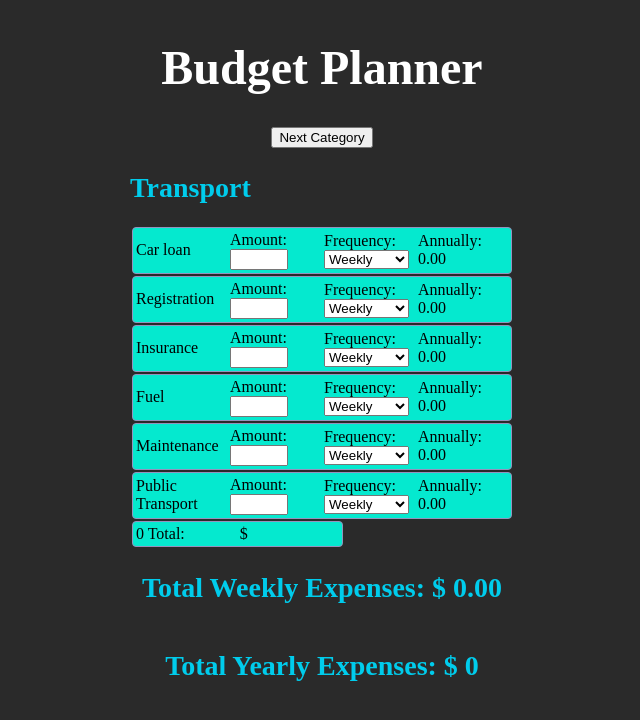
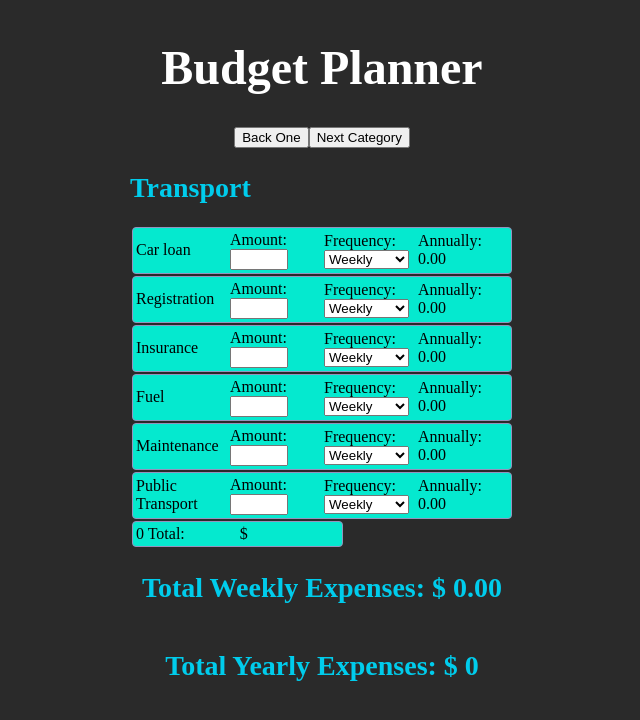
Before and after one commit to DBurgess93/budget-planner, a React (Create React App) app: page / in a window 1280 px wide. Shown: the top 720 px of the page, without its empty margins (318-958 px from the left). Built offline with nearby package versions, Linux system fonts and the light colour scheme.

Commit message:
Add back button to go back one category

```diff
--- a/src/App.js
+++ b/src/App.js
@@ -65,13 +65,20 @@ const Category = ({
   )
 }
 
-const NextCatButton = ({ handleNextCategory, categories }) => {
+const ToggleCategoryButtons = ({ handleNextCategory, handleBackCategory }) => {
   return (
-    <button
-      onClick={handleNextCategory}
-    >
-      Next Category
-    </button>
+    <div>
+      <button
+        onClick={handleBackCategory}
+      >
+        Back One
+      </button>
+      <button
+        onClick={handleNextCategory}
+      >
+        Next Category
+      </button>
+    </div>
   )
 }
 
@@ -400,6 +407,13 @@ const App = () => {
     console.log(nextCatIndex)
   }
 
+  const handleBackCategory = () => {
+    const currentCatIndex = showCategory
+    const backCatIndex = (currentCatIndex - 1) % categories.length
+    setShowCategory(backCatIndex)
+    console.log(backCatIndex)
+  }
+
   const frequencies = [
     { label: 'Weekly', value: 52 },
     { label: 'Fortnightly', value: 26 },
@@ -411,9 +425,9 @@ const App = () => {
   return (
     <div className="container">
       <h1>Budget Planner</h1>
-      <NextCatButton
+      <ToggleCategoryButtons
         handleNextCategory={handleNextCategory}
-        categories={categories}
+        handleBackCategory={handleBackCategory}
       />
       <Category
         categories={categories}
```
